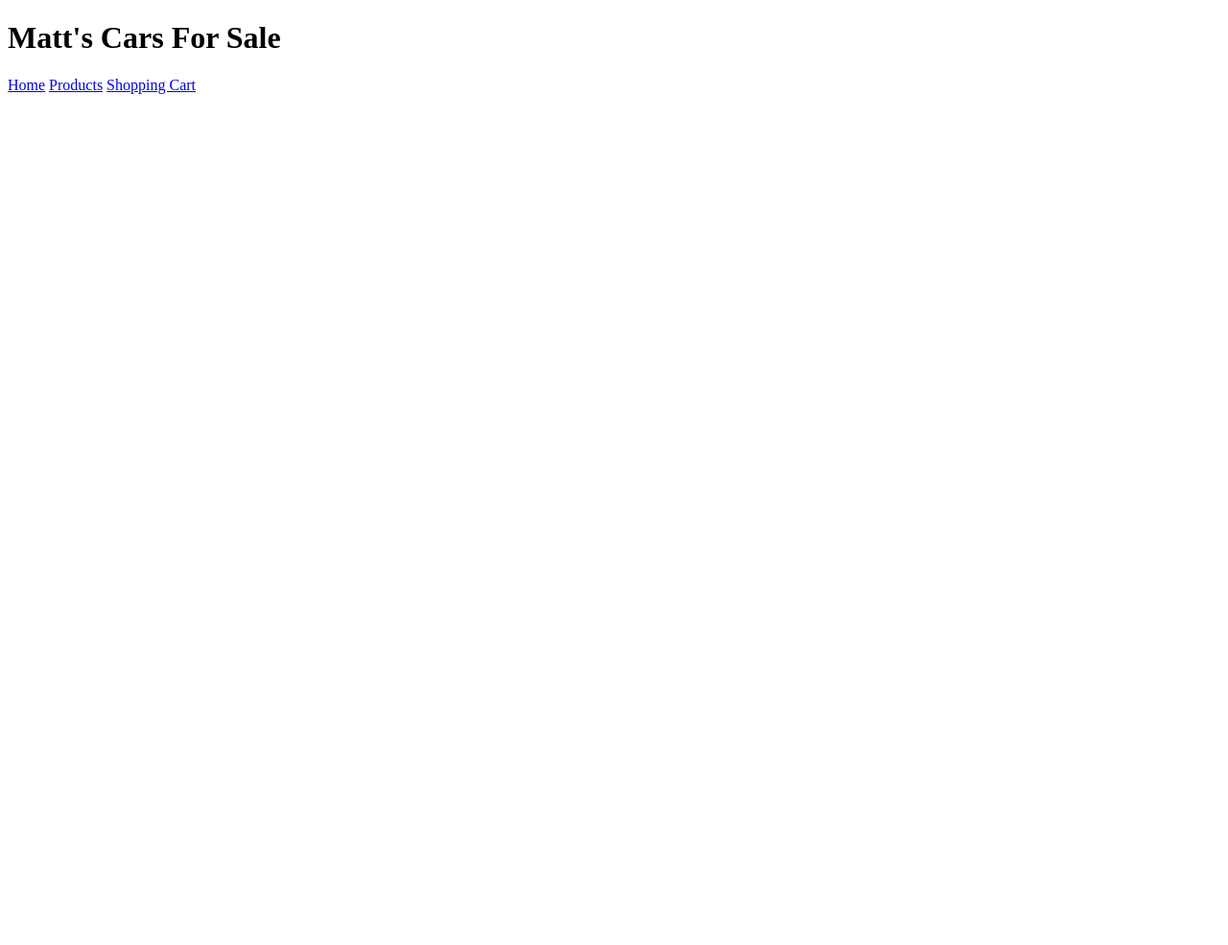
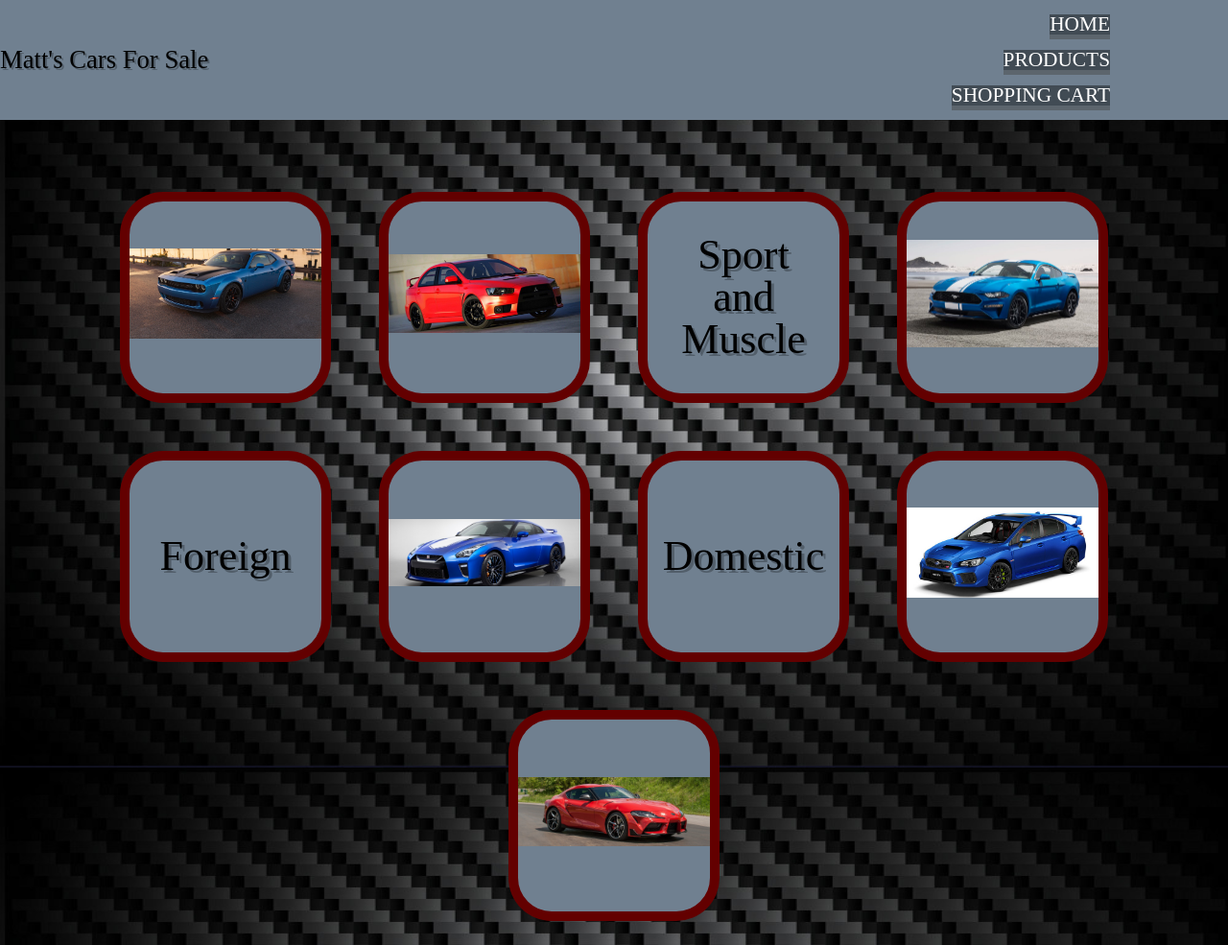
Before and after one commit to Mattmunch/e-commerce-page, a plain HTML site: page index.html in a window 1280 px wide. Shown: the whole page at 96% size. Before the commit the page ends 800 px from the top, so only its background shows below. Drawn offline with Linux system fonts and the light colour scheme.

Commit message:
home page complete with wire frame

```diff
--- a/common/utils.js
+++ b/common/utils.js
@@ -8,6 +8,9 @@ export const makePrettyCurrency = (number) =>
             });
 
 export const findItemById = (cars, id) => {
+    if (!cars){
+        return false;
+    }
     for (let i = 0; i < cars.length; i++) {
         const car = cars[i];
         if (car.id === id) {
--- a/index.html
+++ b/index.html
@@ -5,18 +5,72 @@
     <meta charset="UTF-8">
     <meta name="viewport" content="width=device-width, initial-scale=1.0">
     <meta http-equiv="X-UA-Compatible" content="ie=edge">
+    <link rel="stylesheet" href="reset.css">
     <link rel="stylesheet" href="main.css">
     <title>Matt's Cars</title>
 </head>
+
 <body>
-<h1>Matt's Cars For Sale</h1>
+    <header>
+        <section id="title">
+            <h1>Matt's Cars For Sale</h1>
+        </section>
+            <section class="navigation">
+                <a href='index.html'>Home</a>
+                <a href='./products/index.html'>Products</a>
+                <a href='./shopping-cart/index.html'>Shopping Cart</a>
+            </section>
+    </header>
+    <section class="page-content">
+        <ul>
+            <li class="section-items">
+        <div id="images">
+                <img src="./assets/hellcat.jpg" alt="Dodge Challenger Hellcat">
+        </div>
+            </li>
+            <li class='section-items'>
+        <div id="images">
+                <img src="./assets/mitsubishiEVO.jpg" alt="Mitsubishi Lancer Evolution">
+        </div>
+            </li>
+        <div id="text">
+            <li class="section-items">
+                Sport<br> and <br>Muscle
+            </li>
+        </div>
+            <li class="section-items">
+                <div id="images">
+                <img src="./assets/mustang.jpeg" alt="Ford Mustang">
+                </div>
+            </li>
+            <div id="text">
+            <li class="section-items">
+                Foreign
+            </li>
+            </div>
+            <li class="section-items">
+                <div id="images">
+                <img src="./assets/nissanGTR.jpg" alt="Nissan GTR">
+                </div>
+            </li>
+            <div id="text">
+            <li class="section-items">
+                Domestic
+            </li>
+            </div>
+            <li class="section-items">
+                <div id="images">
+                    <img src="./assets/subaruSTI.jpg" alt="Subaru Impreza WRX STI">
+                </div>
+            </li>
+            <li class="section-items">
+                <div id="images">
+                <img src="./assets/toyotasupra.jpg" alt="Toyota Supra">
+                </div>
+            </li>
+        </ul>
+    </section>
 
-<nav>
-        <a href='index.html'>Home</a>
-        <a href='./products/index.html'>Products</a>
-        <a href='./shopping-cart/index.html'>Shopping Cart</a>
-
-</nav>
     <script src="app.js"></script>
 </body>
 
--- a/main.css
+++ b/main.css
@@ -0,0 +1,113 @@
+html, body {
+    height: 100%;
+    margin: 0;
+    background-image: url(./assets/carbon-fiber-background.jpg);
+    background-repeat: round;
+    background-attachment: fixed;
+    background-color: black;
+    font-family: 'Merriweather', serif;
+}
+nav {
+    background-color: slategray;
+    height: 100px;
+}
+.page-content {
+    height: auto;
+    display:flex;
+    flex-wrap: wrap;
+    justify-content: space-between;
+    margin-top: 50px;
+    text-align: center;
+
+
+
+}
+
+header {
+    background-color: slategray;
+    display: flex;
+    justify-content: space-between;
+    align-items: center;
+    height: 125px
+}
+
+
+h1 {
+display: flex;
+justify-content: center;
+align-items: center;
+background-color: slategray;
+font-size: 20pt;
+
+
+}
+
+section.navigation {
+    font-size: 16pt;
+    display: flex;
+    flex-direction: column;
+    align-items: flex-end;
+    justify-content: space-around;
+    background-color: slategray;
+    margin-right: 115px;
+
+
+}
+
+
+ul {
+    display: flex;
+    flex-wrap: wrap;
+    list-style-type: none;
+    justify-content: center;
+
+}
+
+
+.section-items {
+    height: 200px;
+    width: 200px;
+    margin: 30px 30px 30px 30px;
+    background-color: slategray;
+    border: solid rgb(99, 0, 0) 5px;
+    border-radius: 40px;
+    transition: 0.3s linear;
+    box-shadow: 0px 0px 0px 5px rgb(99, 0, 0);
+    transition: box-shadow 0.2s linear;
+    display: flex;
+     justify-content: center;
+     align-items: center;
+     font-size: 33pt;
+     text-shadow: 3px 3px rgb(82, 94, 106);
+
+
+}
+.section-items:hover {
+    box-shadow: 0px 0px 0px 10px rgb(135, 20, 20);
+}
+h1 {
+    text-shadow: 2px 2px rgb(82, 94, 106);
+}
+
+a {
+    background-color: #414b54;
+    box-shadow: 0 5px 0 #5c656d;
+  color: white;
+  position: relative;
+  text-decoration: none;
+  text-transform: uppercase;
+  margin: 8px;
+}
+
+a:hover {
+  background-color: rgb(135, 20, 20);
+}
+
+a:active {
+  box-shadow: none;
+  top: 5px;
+}
+ img {
+     height: auto;
+     width:200px;
+ }
--- /dev/null
+++ b/reset.css
@@ -0,0 +1,48 @@
+/* http://meyerweb.com/eric/tools/css/reset/
+   v2.0 | 20110126
+   License: none (public domain)
+*/
+
+html, body, div, span, applet, object, iframe,
+h1, h2, h3, h4, h5, h6, p, blockquote, pre,
+a, abbr, acronym, address, big, cite, code,
+del, dfn, em, img, ins, kbd, q, s, samp,
+small, strike, strong, sub, sup, tt, var,
+b, u, i, center,
+dl, dt, dd, ol, ul, li,
+fieldset, form, label, legend,
+table, caption, tbody, tfoot, thead, tr, th, td,
+article, aside, canvas, details, embed,
+figure, figcaption, footer, header, hgroup,
+menu, nav, output, ruby, section, summary,
+time, mark, audio, video {
+	margin: 0;
+	padding: 0;
+	border: 0;
+	font-size: 100%;
+	font: inherit;
+	vertical-align: baseline;
+}
+/* HTML5 display-role reset for older browsers */
+article, aside, details, figcaption, figure,
+footer, header, hgroup, menu, nav, section {
+	display: block;
+}
+body {
+	line-height: 1;
+}
+ol, ul {
+	list-style: none;
+}
+blockquote, q {
+	quotes: none;
+}
+blockquote:before, blockquote:after,
+q:before, q:after {
+	content: '';
+	content: none;
+}
+table {
+	border-collapse: collapse;
+	border-spacing: 0;
+}
```
Also changed, not shown: products/render-car.js (+3 -14 lines), shopping-cart/shopping-cart.js (+2 -5 lines).
